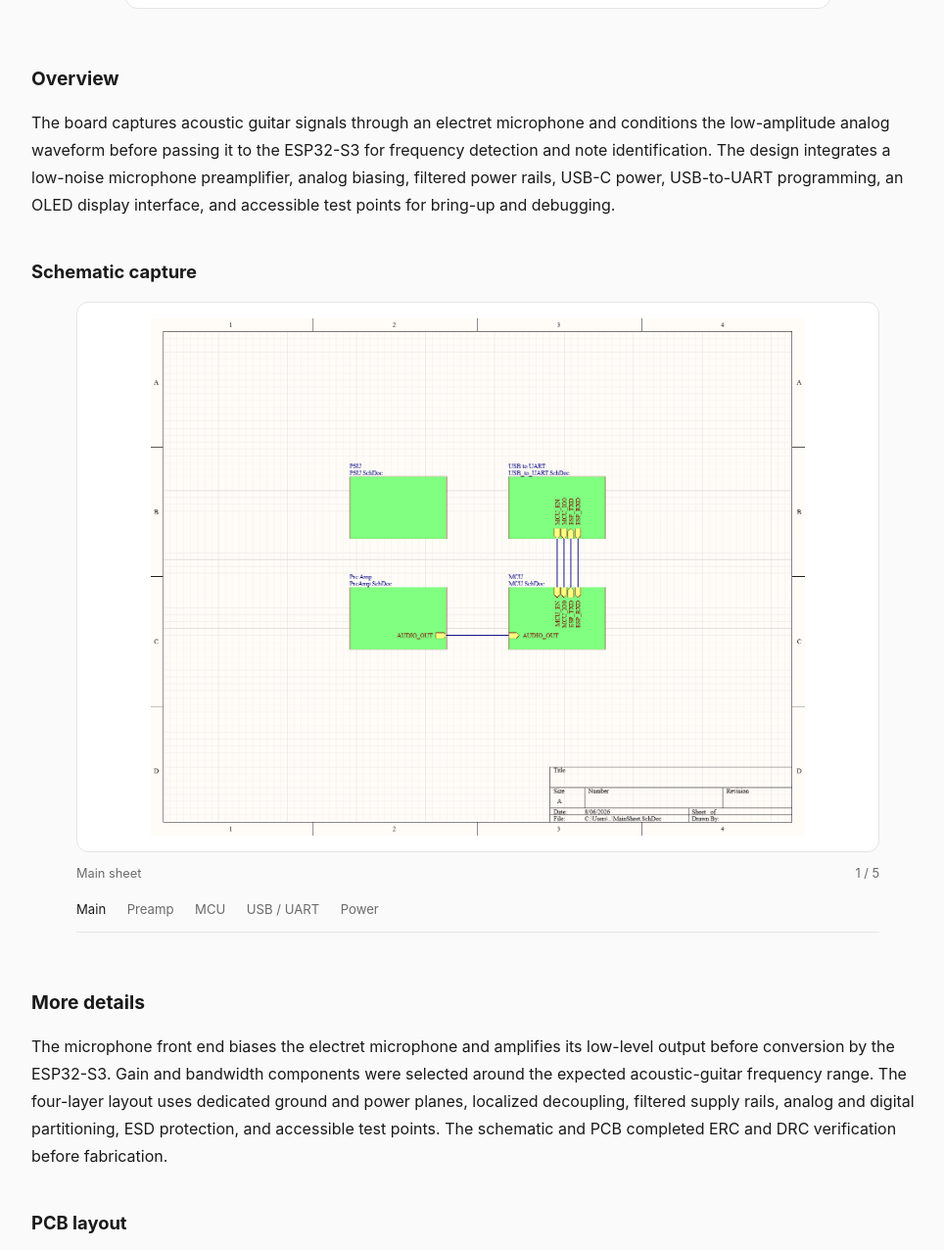
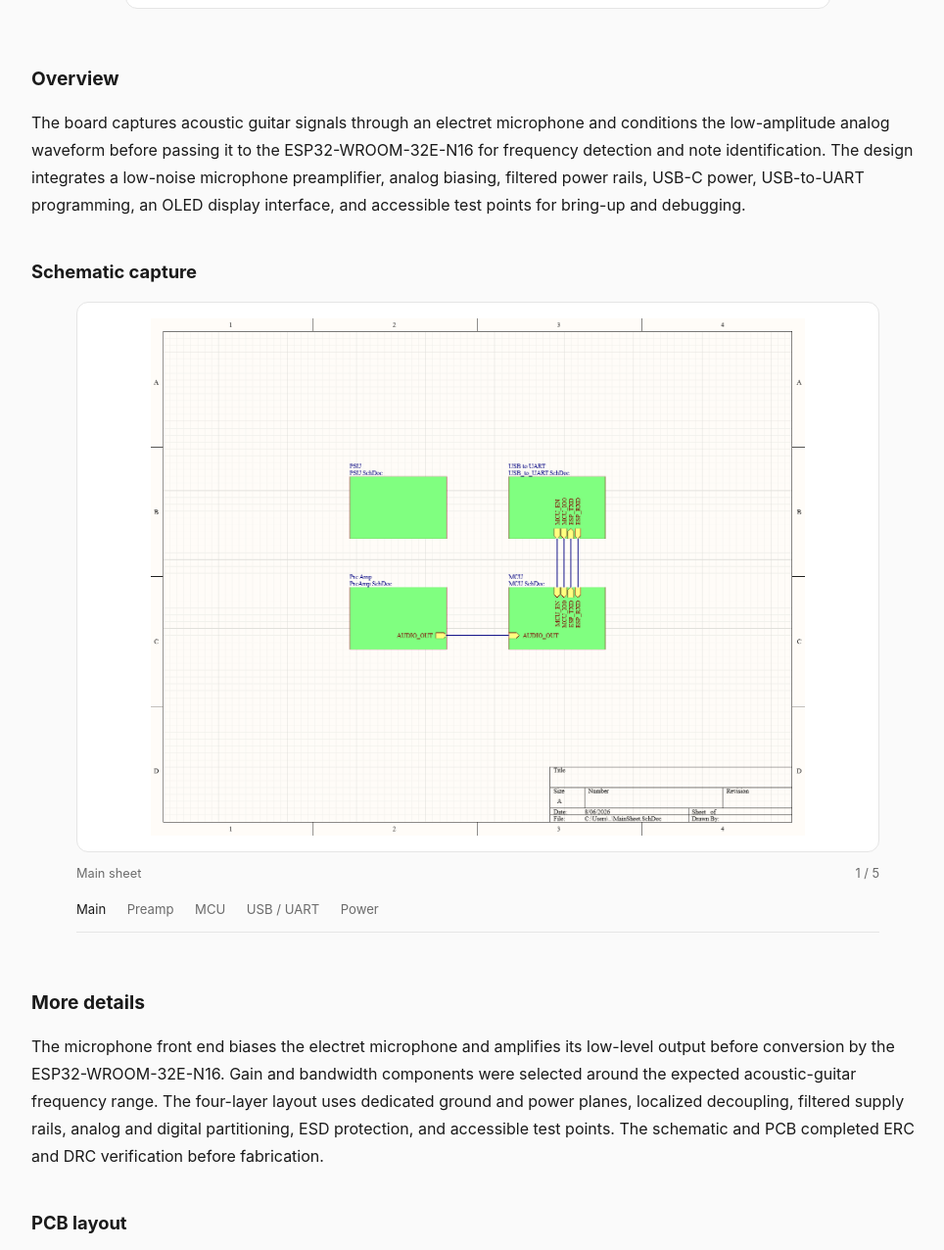
Before and after one commit to nezarfahmi/nezarfahmi.github.io, a plain HTML site: page projects/acoustic-guitar-tuner.html in a window 1280 px wide. Shown: the part 764-2040 px from the top of the page at 98% size, without its empty margins (152-1116 px from the left). Drawn offline with Linux system fonts and the light colour scheme.

Commit message:
Update acoustic-guitar-tuner.html

```diff
--- a/projects/acoustic-guitar-tuner.html
+++ b/projects/acoustic-guitar-tuner.html
@@ -389,7 +389,7 @@
     <p>
       The board captures acoustic guitar signals through an electret
       microphone and conditions the low-amplitude analog waveform before
-      passing it to the ESP32-S3 for frequency detection and note
+      passing it to the ESP32-WROOM-32E-N16 for frequency detection and note
       identification. The design integrates a low-noise microphone
       preamplifier, analog biasing, filtered power rails, USB-C power,
       USB-to-UART programming, an OLED display interface, and accessible
@@ -469,7 +469,7 @@
         data-gallery-slide
         data-image="images/guitar-tuner/mcu.png"
         data-title="MCU and peripherals"
-        data-alt="ESP32-S3 and peripheral schematic"
+        data-alt="ESP32-WROOM-32E-N16 and peripheral schematic"
       >
         MCU
       </button>
@@ -503,7 +503,7 @@
 
     <p>
       The microphone front end biases the electret microphone and amplifies
-      its low-level output before conversion by the ESP32-S3. Gain and
+      its low-level output before conversion by the ESP32-WROOM-32E-N16. Gain and
       bandwidth components were selected around the expected acoustic-guitar
       frequency range. The four-layer layout uses dedicated ground and power
       planes, localized decoupling, filtered supply rails, analog and digital
```
